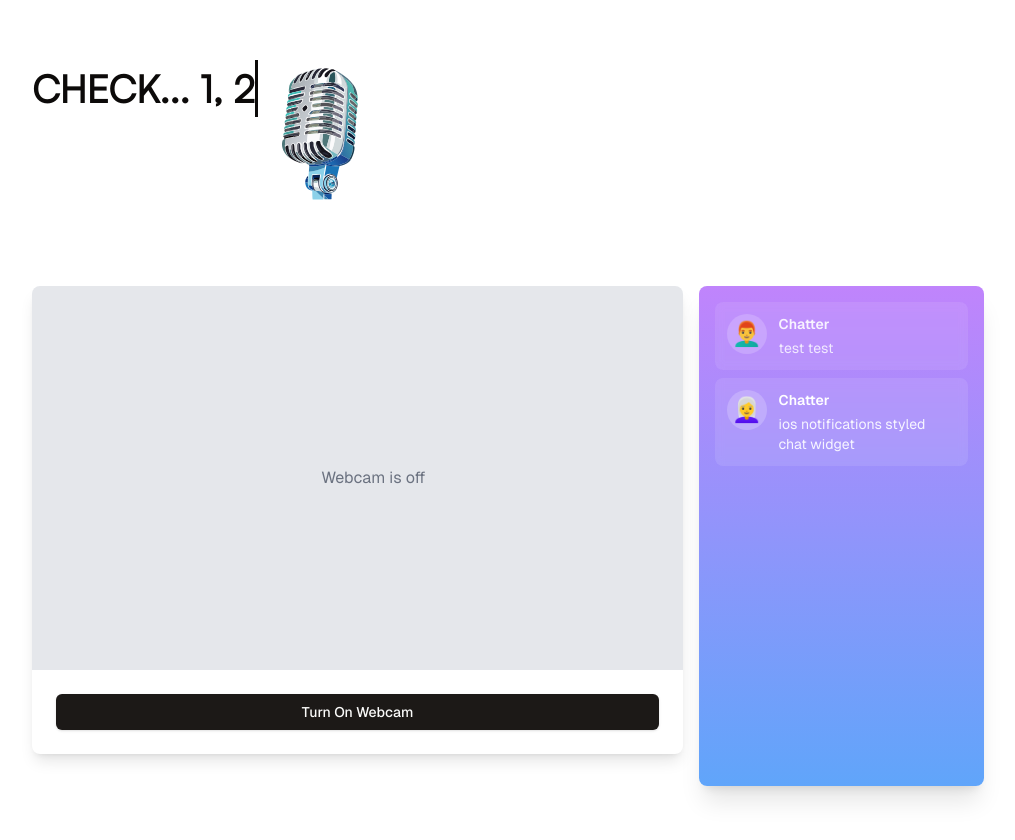
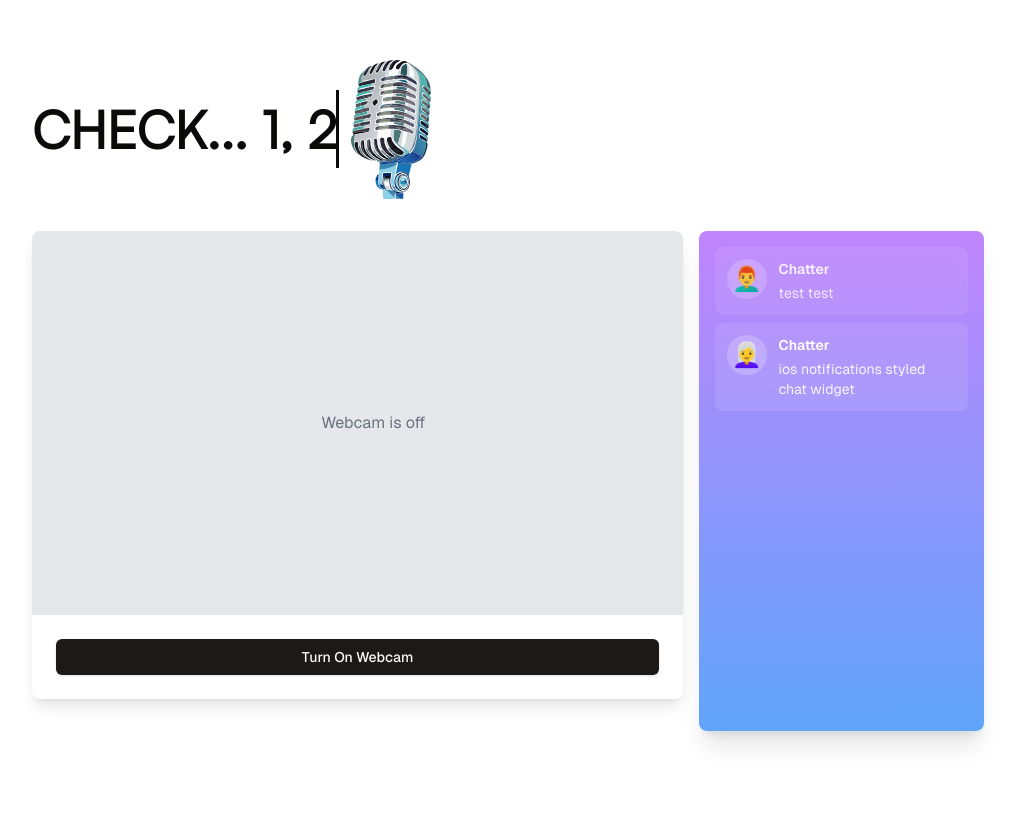
Before and after one commit to justinkahrs/check12, a Next.js app: page / in a window 1280 px wide. Shown: the part 104-944 px from the top of the page, without its empty margins (116-1131 px from the left). Built offline with nearby package versions, Linux system fonts and the light colour scheme.

Commit message:
good enough for v1

```diff
--- a/src/app/page.tsx
+++ b/src/app/page.tsx
@@ -16,31 +16,25 @@ export default function Home() {
   return (
     <div className="grid grid-rows-[20px_1fr_20px] items-center justify-items-center min-h-screen p-8 pb-20 gap-16 sm:p-20 font-[family-name:var(--font-geist-sans)]">
       <main className="flex flex-col gap-8 row-start-2 items-center sm:items-start">
-        <Grid
-          container
-          spacing={2}
-          alignContent="center"
-          justifyContent="center"
-        >
-          <Grid size={8}>
+        <Grid container spacing={2}>
+          <Grid size={9} container direction="column" justifyContent="center">
             <h1
               className={`${satoshi.className} typewriter uppercase`}
               style={{
-                textAlign: "center",
-                fontSize: "38px",
+                fontSize: "52px",
                 fontWeight: "bold",
               }}
             >
               Check... 1, 2
             </h1>
           </Grid>
-          <Grid size={4}>
+          <Grid size={3} container alignItems="center" justifyContent="center">
             <Image
               className="inline"
               src={MicIcon}
               alt="My Icon"
-              width={100}
-              height={100}
+              width={80}
+              height={80}
             />
           </Grid>
         </Grid>
--- a/src/components/stream-check.tsx
+++ b/src/components/stream-check.tsx
@@ -2,10 +2,17 @@
 
 import { useState, useEffect, useRef } from "react";
 import { Button } from "@/components/ui/button";
+import {
+  Dialog,
+  DialogContent,
+  DialogTitle,
+  DialogActions,
+} from "@mui/material";
 
 export default function StreamCheck() {
   const [isWebcamOn, setIsWebcamOn] = useState(false);
   const [audioLevel, setAudioLevel] = useState(0);
+  const [error, setError] = useState(null);
   const videoRef = useRef<HTMLVideoElement>(null);
   const lastAudioLevelRef = useRef(0);
 
@@ -57,6 +64,7 @@ export default function StreamCheck() {
         updateAudioLevel();
       } catch (error) {
         console.error("Error accessing webcam or microphone:", error);
+        setError("There was an issue connecting to the webcam.");
       }
     };
 
@@ -85,23 +93,24 @@ export default function StreamCheck() {
     setIsWebcamOn(!isWebcamOn);
   };
 
+  const closeErrorModal = () => {
+    setError(null);
+  };
+
   const getGradientStyle = (level: number) => {
     let color: string;
     if (level <= 0.75) {
-      // Interpolate between light green and green
       const r = Math.round(144 + (50 - 144) * (level / 0.75));
       const g = Math.round(238 + (205 - 238) * (level / 0.75));
       const b = Math.round(144 + (50 - 144) * (level / 0.75));
       color = `rgb(${r}, ${g}, ${b})`;
     } else if (level <= 0.85) {
-      // Interpolate between green and yellow
       const factor = (level - 0.75) / 0.1;
       const r = Math.round(50 + (255 - 50) * factor);
       const g = Math.round(205 + (215 - 205) * factor);
       const b = Math.round(50 * (1 - factor));
       color = `rgb(${r}, ${g}, ${b})`;
     } else {
-      // Interpolate between yellow and red
       const factor = (level - 0.85) / 0.15;
       const r = 255;
       const g = Math.round(215 * (1 - factor));
@@ -117,7 +126,10 @@ export default function StreamCheck() {
   };
 
   return (
-    <div className="bg-white rounded-lg shadow-lg overflow-hidden">
+    <div
+      className="bg-white rounded-lg shadow-lg overflow-hidden"
+      suppressHydrationWarning // figure out why this is happening for this component
+    >
       <div
         className={`aspect-video ${
           isWebcamOn ? "" : "h-64 md:h-80 lg:h-96"
@@ -155,6 +167,13 @@ export default function StreamCheck() {
           {isWebcamOn ? "Turn Off Webcam" : "Turn On Webcam"}
         </Button>
       </div>
+      <Dialog open={Boolean(error)} onClose={closeErrorModal}>
+        <DialogTitle>Error</DialogTitle>
+        <DialogContent>{error}</DialogContent>
+        <DialogActions>
+          <Button onClick={closeErrorModal}>Close</Button>
+        </DialogActions>
+      </Dialog>
     </div>
   );
 }
```
Also changed, not shown: src/components/svgs/old-school-mic.svg.
